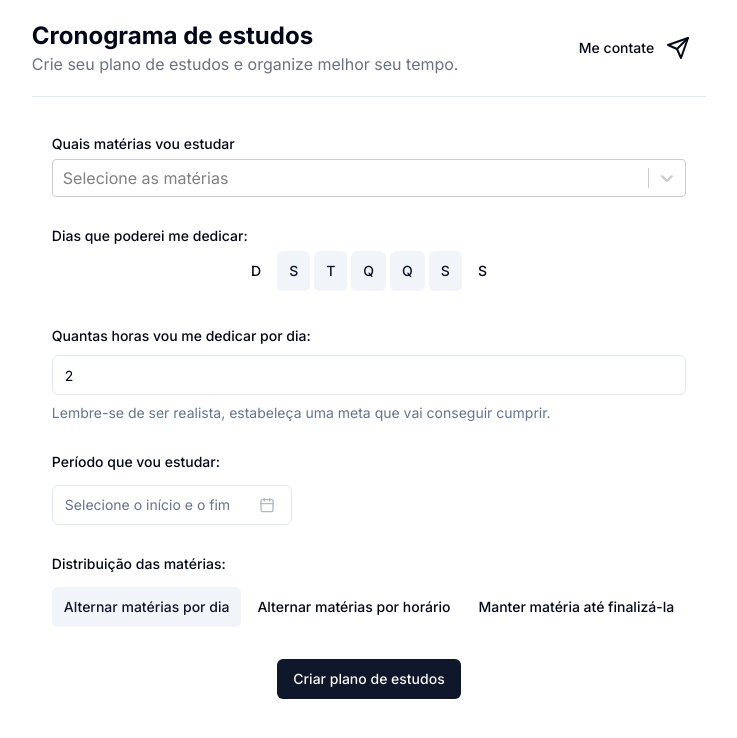
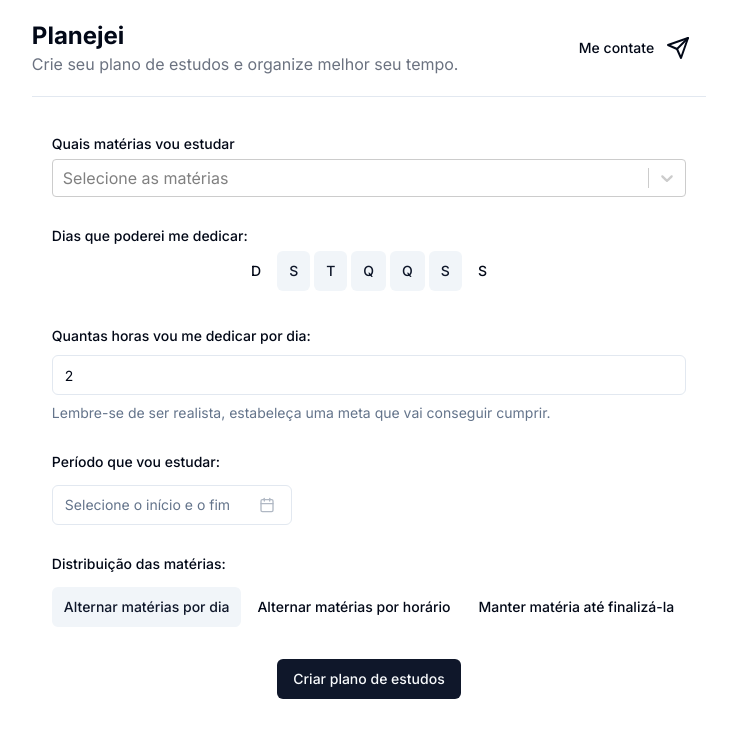
Before and after one commit to isaacbatst/study-plan-generator, a Next.js app: page / in a window 1280 px wide. Shown: the top 738 px of the page, without its empty margins (271-1008 px from the left). Built offline with nearby package versions, Linux system fonts and the light colour scheme.

Commit message:
:speech_balloon: Improve seo data

```diff
--- a/src/app/layout.tsx
+++ b/src/app/layout.tsx
@@ -5,8 +5,8 @@ import "./globals.css";
 const inter = Inter({ subsets: ["latin"] });
 
 export const metadata: Metadata = {
-  title: "Create Next App",
-  description: "Generated by create next app",
+  title: "Planejei - Cronograma de Estudos",
+  description: "Crie seu plano de estudos e organize melhor seu tempo.",
 };
 
 export default function RootLayout({
@@ -15,7 +15,7 @@ export default function RootLayout({
   children: React.ReactNode;
 }>) {
   return (
-    <html lang="en">
+    <html lang="pt-BR">
       <body className={inter.className}>{children}</body>
     </html>
   );
--- a/src/components/Header.tsx
+++ b/src/components/Header.tsx
@@ -1,6 +1,3 @@
-import { Send } from 'lucide-react'
-import React from 'react'
-import { Button } from './ui/button'
 import { SheetDemo } from './SheetContact'
 
 type Props = {}
@@ -10,7 +7,7 @@ const Header = (props: Props) => {
     <header>
       <div className='p-5 lg:px-0 lg:py-5 flex justify-between'>
         <div>
-          <h1 className='text-2xl font-bold'>Cronograma de estudos</h1>
+          <h1 className='text-2xl font-bold'>Planejei</h1>
           <p className='text-gray-500 hidden lg:block'>Crie seu plano de estudos e organize melhor seu tempo.</p>
         </div>
         <div className='flex items-center'>
```
